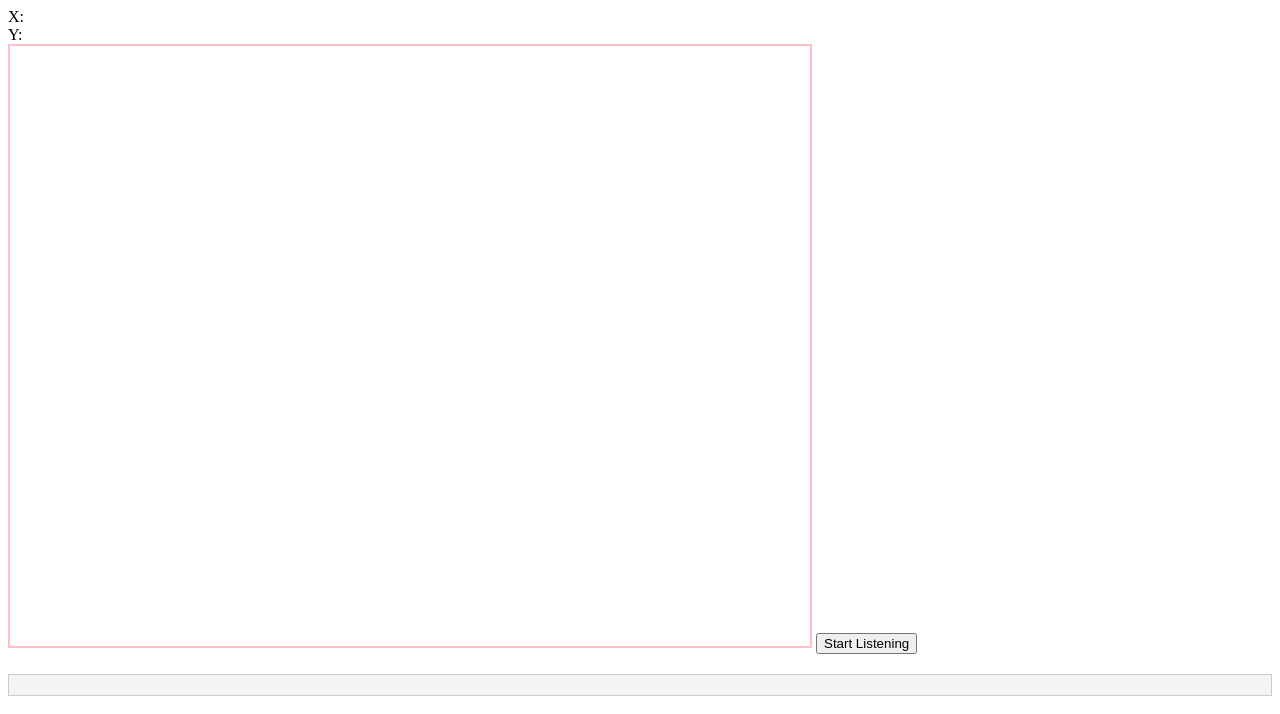
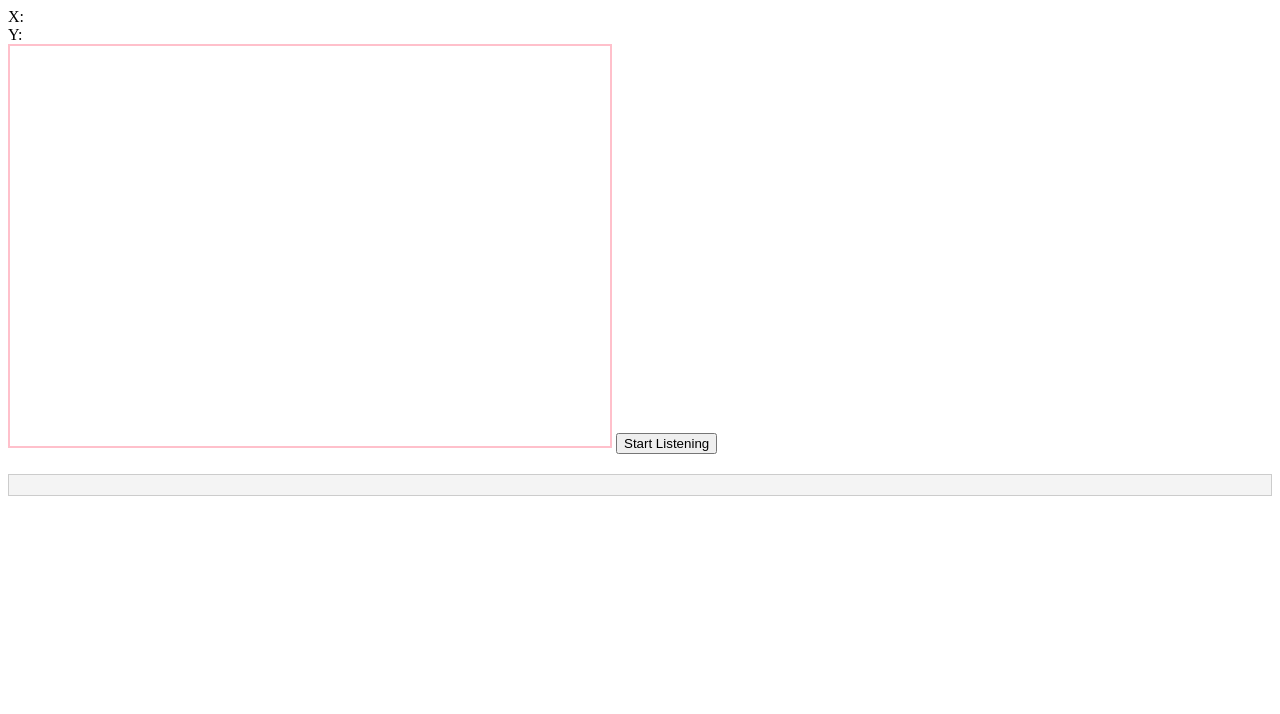
Before and after one commit to craftidev/test-trackpad-behavior, a website built with Vite: page index.html in a window 1280 px wide. Built offline with nearby package versions, Linux system fonts and the light colour scheme.

Commit message:
reduce canvas size to 600x400

```diff
--- a/src/styles.css
+++ b/src/styles.css
@@ -1,5 +1,5 @@
 canvas {
-  height: 600px;
-  width: 800px;
+  width: 600px;
+  height: 400px;
   border: 2px solid pink;
 }
```
